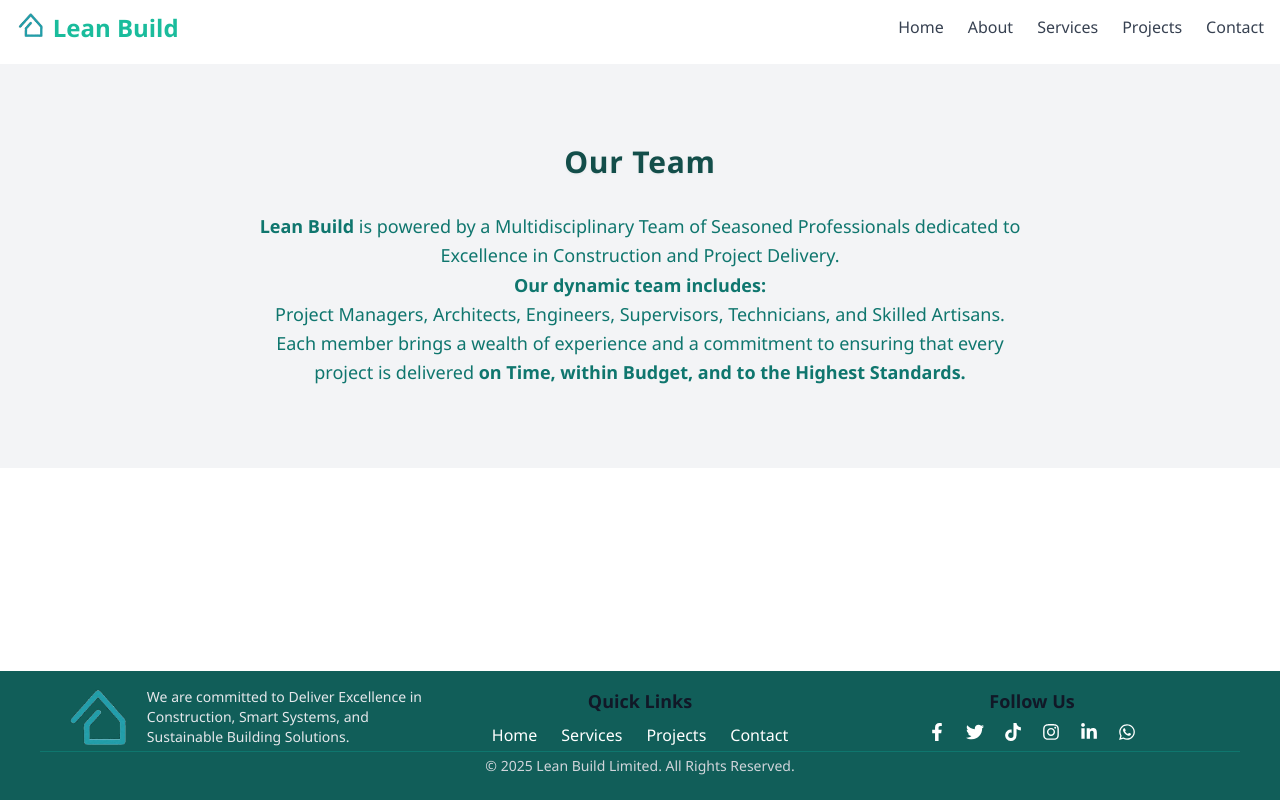
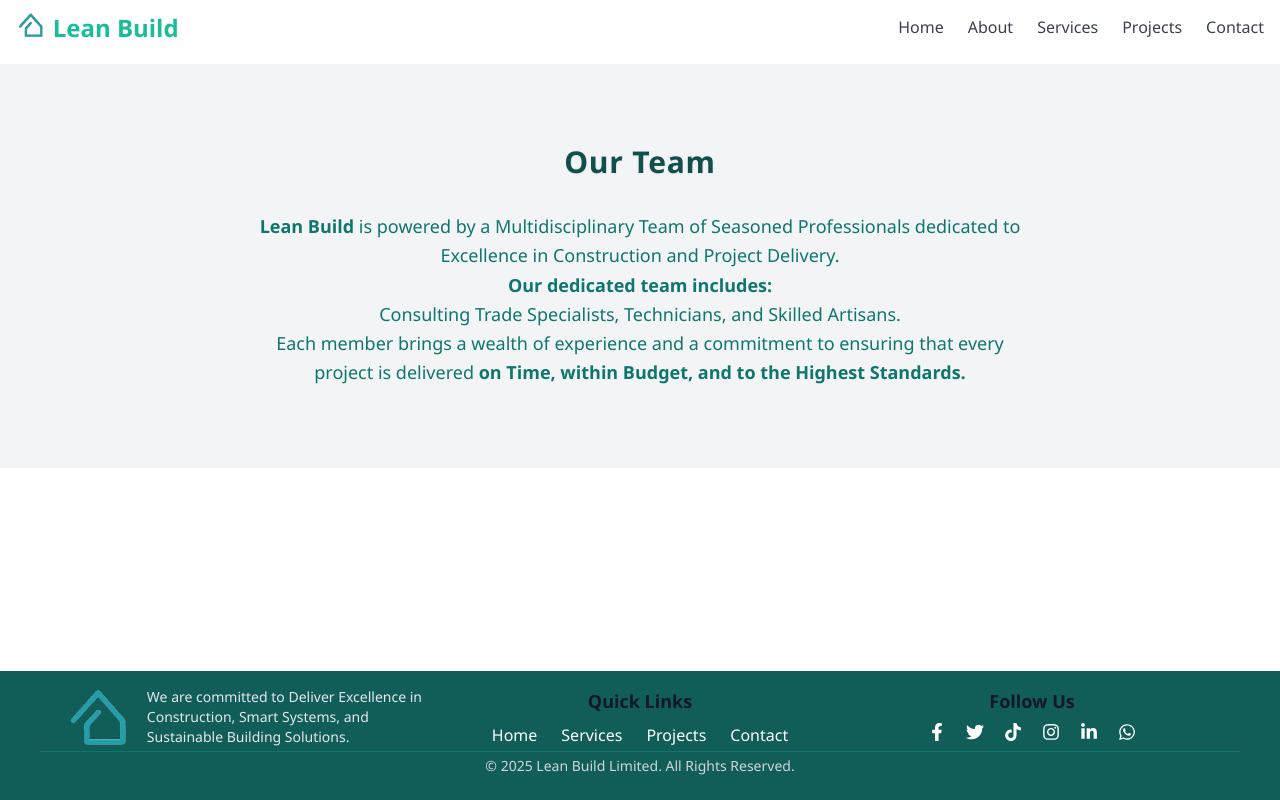
Before and after one commit to RotichBuilds/leanbuild, a React (Vite) app: page /our-team in a window 1280 px wide. Built offline with nearby package versions, Linux system fonts and the light colour scheme.

Commit message:
Updated Team

```diff
--- a/src/components/OurTeam.jsx
+++ b/src/components/OurTeam.jsx
@@ -11,9 +11,9 @@ const OurTeam = () => {
           <strong className="text-teal-650">Lean Build</strong> is powered by a Multidisciplinary Team of Seasoned Professionals dedicated to Excellence in Construction and Project Delivery.
         </p>
         <p className="text-teal-700 text-lg leading-relaxed max-w-3xl mx-auto">
-          <strong className="font-semibold">Our dynamic team includes:</strong>
+          <strong className="font-semibold">Our dedicated team includes:</strong>
           <br />
-          Project Managers, Architects, Engineers, Supervisors, Technicians, and Skilled Artisans.<br />
+          Consulting Trade Specialists, Technicians, and Skilled Artisans.<br />
           Each member brings a wealth of experience and a commitment to ensuring that every project is delivered{" "}
           <span className="text-teal-650 font-semibold">
             on Time, within Budget, and to the Highest Standards.
```
